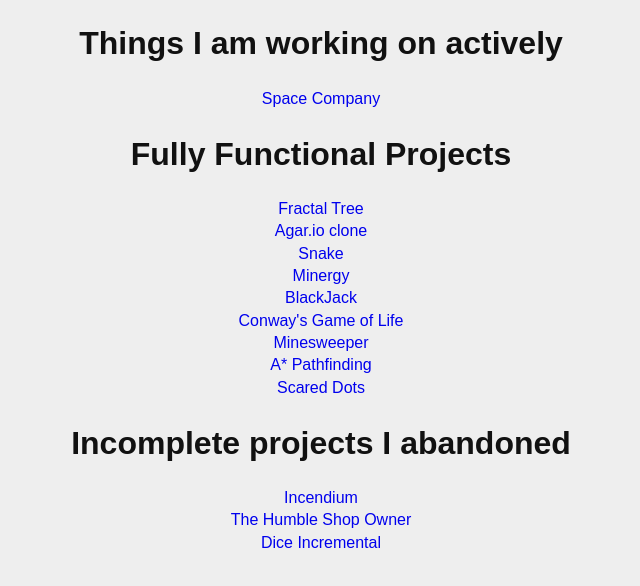
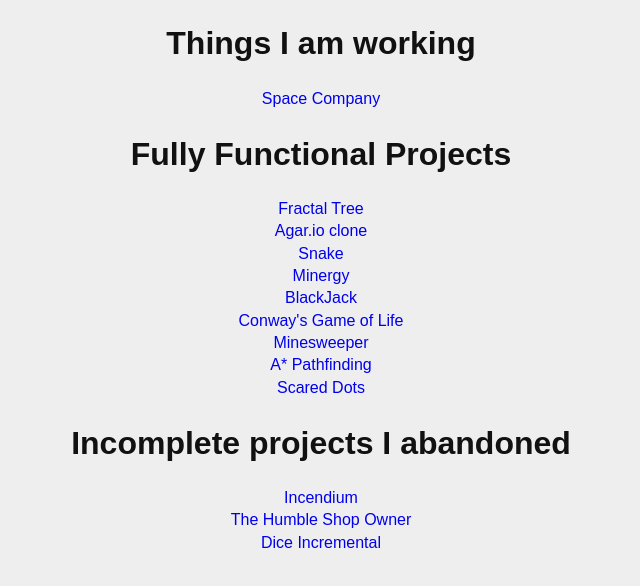
Before and after one commit to sparticle999/sparticle999.github.io, a plain HTML site: page index.html in a window 1280 px wide. Shown: the whole page, without its empty margins (319-959 px from the left). Drawn offline with Linux system fonts and the light colour scheme.

Commit message:
Update index.html

```diff
--- a/index.html
+++ b/index.html
@@ -20,7 +20,7 @@
 </head>
 <body>
 
-	<h1>Things I am working on actively</h1>
+	<h1>Things I am working</h1>
 	<a target="_blank" href="SpaceCompany">Space Company</a>
 
 	<h1>Fully Functional Projects</h1>
```
